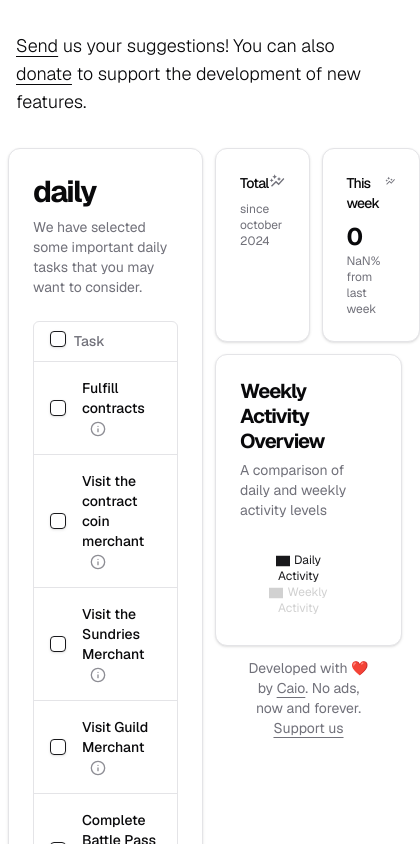
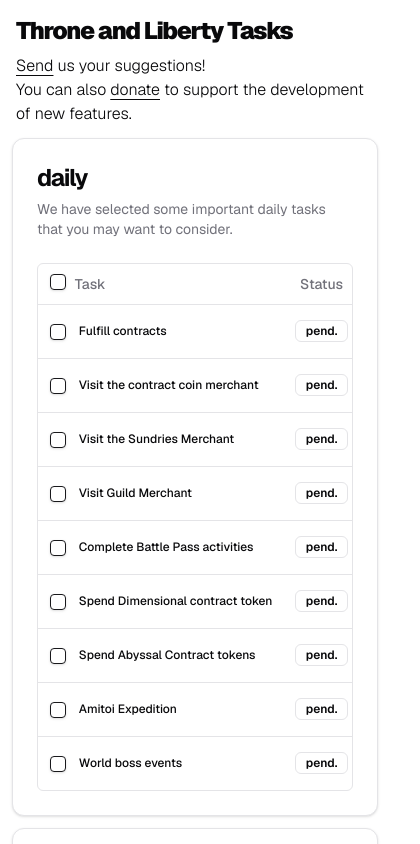
Before and after one commit to caiodesign/thronetasks, a Next.js app: page / in a window 390 px wide. Shown: the top 844 px of the page, 420 px wide, since content can reach past the window. Built offline with nearby package versions, Linux system fonts and the light colour scheme.

Commit message:
texxts and anchors fix

```diff
--- a/app/containers/home/home.tsx
+++ b/app/containers/home/home.tsx
@@ -31,8 +31,8 @@
   return (
     <div className="mb-12">
       <HomeHeader />
-      <div className="flex">
-        <div className="w-2/4 mr-3">
+      <div className="m-3 md:flex md:m-0">
+        <div className="w-full mb-3 md:w-2/4 md:mr-3 md:mb-0">
           <ActivityCardTable
             className="mb-3"
             activities={dailyActivities}
@@ -54,8 +54,8 @@
           </ActivityCardTable>
         </div>
 
-        <div className="w-2/4">
-          <div className="w-3/3 ml-2">
+        <div className="w-full md:w-2/4">
+          <div className="w-3/3 md:ml-2">
             <HomeDashboard
               chartData={chartData}
               totalTasksDone={getTotalTasksDone()}
--- a/app/containers/home/presentations/ActivityCardTable.tsx
+++ b/app/containers/home/presentations/ActivityCardTable.tsx
@@ -37,15 +37,17 @@
   }
 
   return (
-    <div className={`w-full mx-2 ${className}`}>
+    <div className={`w-full md:mx-2 ${className}`}>
       <Card>
         <CardHeader>
           <div>
-            <h3 className="text-3xl font-bold leading-tight tracking-tighter md:text-3xl">
+            <h3 className="text-2xl font-bold leading-tight tracking-tighter md:text-3xl">
               {type}
             </h3>
           </div>
-          <CardDescription>{children}</CardDescription>
+          <CardDescription className="text-sm md:text-md">
+            {children}
+          </CardDescription>
         </CardHeader>
         <CardContent>
           <ActivitiesTable
--- a/app/containers/home/presentations/Dashboard.tsx
+++ b/app/containers/home/presentations/Dashboard.tsx
@@ -5,6 +5,34 @@
 import { calculateWeeklyChange } from "@/lib/dashboard";
 import { IDashboard } from "@/types/components/dashboard";
 import { MdAutoGraph } from "react-icons/md";
+
+const encouragementPhrases = [
+  "Well done!",
+  "Nice work!",
+  "Great effort!",
+  "Keep it up!",
+  "Awesome job!",
+  "Fantastic work!",
+  "You’re doing amazing!",
+  "Way to go!",
+  "Impressive!",
+  "Excellent progress!",
+  "You nailed it!",
+  "That's the way to do it!",
+  "Outstanding!",
+  "Keep crushing it!",
+  "You’re on the right track!",
+  "Brilliant work!",
+  "That’s the spirit!",
+  "You’ve got this!",
+  "Rock on!",
+  "You’re making great strides!",
+];
+
+function getRandomPhrase(phrases: string[]) {
+  const randomIndex = Math.floor(Math.random() * phrases.length);
+  return phrases[randomIndex];
+}
 
 export default function Dashboard({
   chartData,
@@ -20,7 +48,7 @@
   return (
     <>
       <div className="flex">
-        <Card className="mb-3 w-full mr-3">
+        <Card className="mb-3 w-full md:mr-3">
           <CardHeader className="pb-2">
             <div className="flex justify-between">
               <h4 className="text-sm font-medium tracking-tighter">Total</h4>
@@ -29,7 +57,11 @@
           </CardHeader>
           <CardContent>
             <p className="text-2xl font-bold">{totalTasksDone}</p>
-            <p className="text-xs text-muted-foreground">since october 2024</p>
+            <p className="text-xs text-muted-foreground">
+              {totalTasksDone
+                ? getRandomPhrase(encouragementPhrases)
+                : "complete a task to start"}
+            </p>
           </CardContent>
         </Card>
         <Card className="mb-3 w-full">
--- a/app/containers/home/presentations/Footer.tsx
+++ b/app/containers/home/presentations/Footer.tsx
@@ -10,11 +10,12 @@
       >
         Caio
       </a>
-      . No ads, now and forever.{" "}
+      . No ads.{" "}
       <a
         className="underline underline-offset-4 hover:text-primary"
-        href="#"
+        href="https://www.paypal.com/donate/?hosted_button_id=XX88ARK7PHRYA"
         rel="noopener noreferrer"
+        target="_blank"
       >
         Support us
       </a>
--- a/app/containers/home/presentations/Header.tsx
+++ b/app/containers/home/presentations/Header.tsx
@@ -1,18 +1,23 @@
 export default function Header() {
   return (
-    <section className="mx-auto flex flex-col items-start gap-2 px-4 py-8 md:py-12 md:pb-8 lg:py-12 lg:pb-10 w-full">
-      <h1 className="text-3xl font-black leading-tight tracking-tighter md:text-4xl lg:leading-[1.1] hidden md:block">
-        Throne and Liberty reminder
+    <section className="mx-auto flex flex-col items-start gap-2 px-4 py-4 pb-0 md:py-12 md:pb-8 lg:py-12 lg:pb-10 w-full">
+      <h1 className="text-2xl font-black leading-tight tracking-tighter md:text-4xl lg:leading-[1.1]">
+        Throne and Liberty Tasks
       </h1>
-      <p className=" text-lg font-light text-foreground">
+      <p className="text-md font-light text-foreground md:text-lg">
         <a
           className="underline underline-offset-4 hover:text-primary"
-          href="mailto:caiooliveiras@live.com"
+          href="mailto:colive.dev@gmail.com"
         >
           Send
         </a>{" "}
-        us your suggestions! You can also{" "}
-        <a className="underline underline-offset-4 hover:text-primary" href="#">
+        us your suggestions! <br className="md:hidden" />
+        You can also{" "}
+        <a
+          className="underline underline-offset-4 hover:text-primary"
+          href="https://www.paypal.com/donate/?hosted_button_id=XX88ARK7PHRYA"
+          target="_blank"
+        >
           donate
         </a>{" "}
         to support the development of new features.
--- a/app/globals.css
+++ b/app/globals.css
@@ -76,3 +76,11 @@
     @apply bg-background text-foreground;
   }
 }
+
+.ellipsis-multiline {
+  display: -webkit-box;
+  -webkit-line-clamp: 2; /* Number of lines */
+  -webkit-box-orient: vertical;
+  overflow: hidden;
+  text-overflow: ellipsis;
+}
--- a/components/ActivitiesTable.tsx
+++ b/components/ActivitiesTable.tsx
@@ -79,11 +79,11 @@
               </TableCell>
 
               <TableCell className="font-medium">
-                {activity.title}
+                <span>{activity.title}</span>
                 <Tooltip>
                   <TooltipTrigger className="h-full align-middle">
                     <InfoIcon
-                      className="mx-2 h-4 w-4 text-muted-foreground opacity-80 hover:opacity-100 transition-opacity duration-200"
+                      className="hidden sm:block mx-2 h-4 w-4 text-muted-foreground opacity-80 hover:opacity-100 transition-opacity duration-200"
                       fontSize={14}
                     />
                   </TooltipTrigger>
@@ -98,9 +98,16 @@
                   onClick={() => toggleActivity(activity.id)}
                 >
                   {activity.done ? (
-                    <Badge>done</Badge>
+                    <Badge className="text-2xs">done</Badge>
                   ) : (
-                    <Badge variant="outline">pending</Badge>
+                    <>
+                      <Badge variant="outline" className="hidden md:block">
+                        pending
+                      </Badge>
+                      <Badge variant="outline" className="md:hidden">
+                        pend.
+                      </Badge>
+                    </>
                   )}
                 </button>
               </TableCell>
--- a/components/ui/table.tsx
+++ b/components/ui/table.tsx
@@ -73,7 +73,7 @@
   <th
     ref={ref}
     className={cn(
-      "h-10 px-2 text-left align-middle font-medium text-muted-foreground [&:has([role=checkbox])]:pr-0 [&>[role=checkbox]]:translate-y-[0px] px-4 py-2",
+      "h-10 px-3 text-left align-middle font-medium text-muted-foreground [&:has([role=checkbox])]:pr-0 [&>[role=checkbox]]:translate-y-[0px] md:px-4 py-2",
       className
     )}
     {...props}
@@ -88,7 +88,7 @@
   <td
     ref={ref}
     className={cn(
-      "p-2 align-middle [&:has([role=checkbox])]:pr-0 [&>[role=checkbox]]:translate-y-[2px]  p-4",
+      "p-3 text-xs align-middle [&:has([role=checkbox])]:pr-0 [&>[role=checkbox]]:translate-y-[2px] md:p-4",
       className
     )}
     {...props}
```
